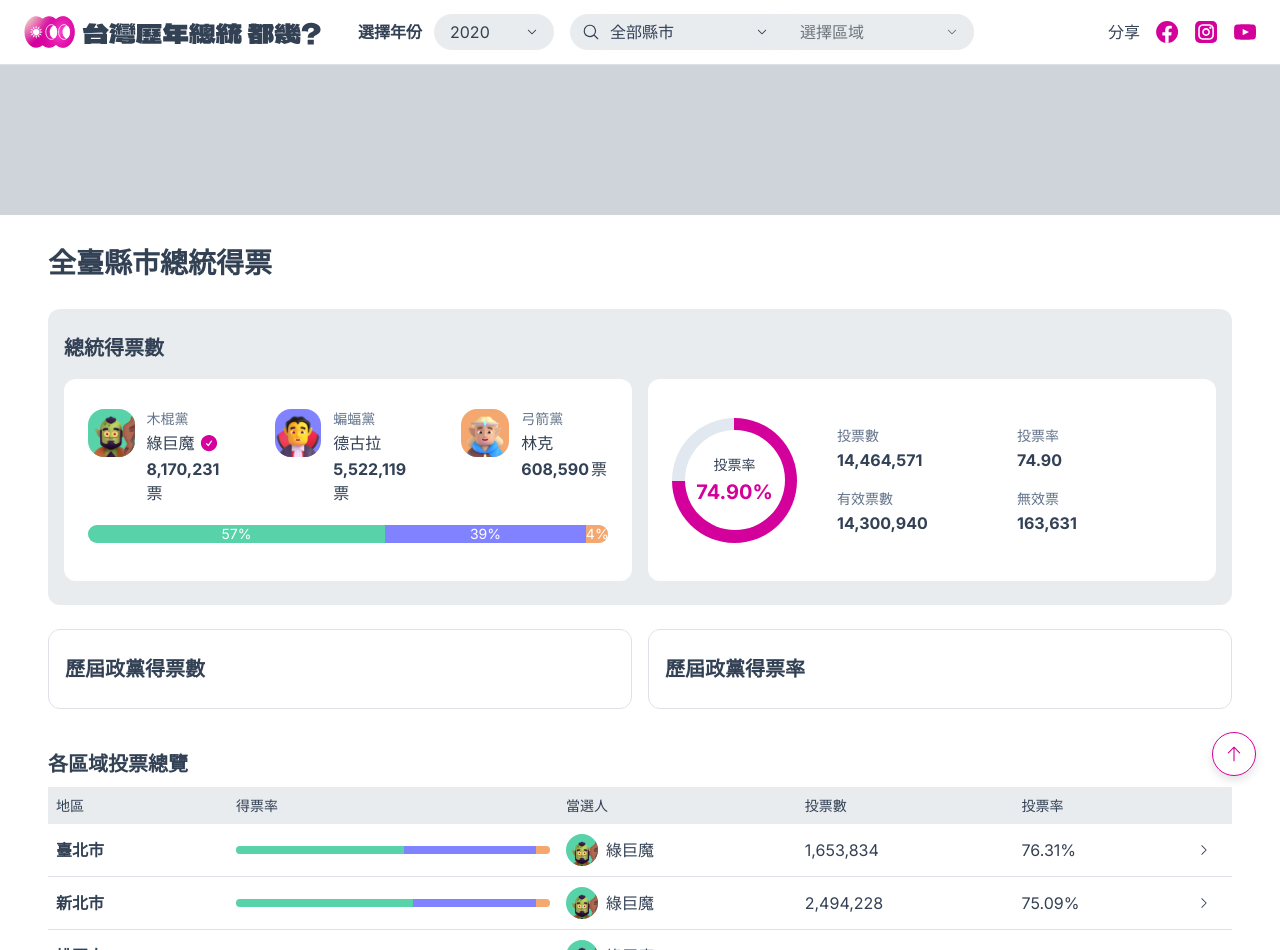
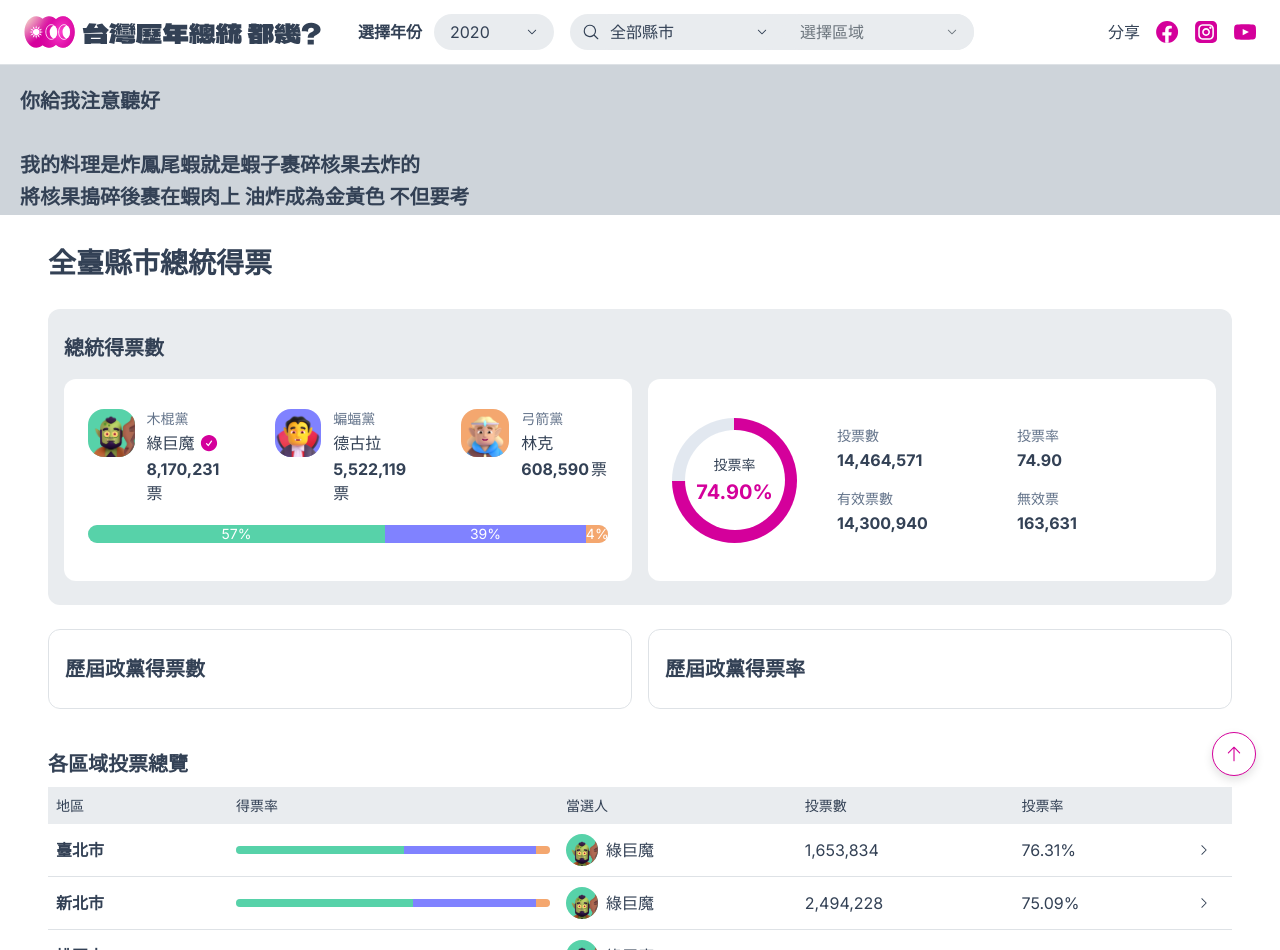
Before and after one commit to lyaui/2020-taiwan-president-election-result-map, a Next.js app: page /election-data in a window 1280 px wide. Built offline with nearby package versions, Linux system fonts and the light colour scheme.

Commit message:
feat(Map): lol

```diff
--- a/src/components/Map/index.tsx
+++ b/src/components/Map/index.tsx
@@ -2,7 +2,22 @@ import React from 'react';
 
 function Map() {
   return (
-    <article className='w-[500px] h-[calc(100vh-65px)] bg-gray-400 overflow-auto shrink-0'></article>
+    <article className='w-[500px] h-[calc(100vh-65px)] p-5 bg-gray-400 overflow-auto shrink-0'>
+      <p className='heading-5 !leading-8 whitespace-pre-line'>
+        {`你給我注意聽好
+
+        我的料理是炸鳳尾蝦就是蝦子裹碎核果去炸的
+        將核果搗碎後裹在蝦肉上 油炸成為金黃色 不但要考慮核果跟蝦肉的比例
+        高低由溫的調節 也需要高度的技術跟經驗的
+
+        沒錯 這是毫無瑕疵的完美作品
+        不這比完美還要完美 鮮脆可口的核果外衣 經油炸之後 其香味立即倍增
+        堪稱人間第一美味 搭配特製醬汁來食用 味道更是妙不可言
+
+        醬汁?
+        跟醬汁巧妙的組合 這是這個炸蝦的精華所在`}
+      </p>
+    </article>
   );
 }
 
```
